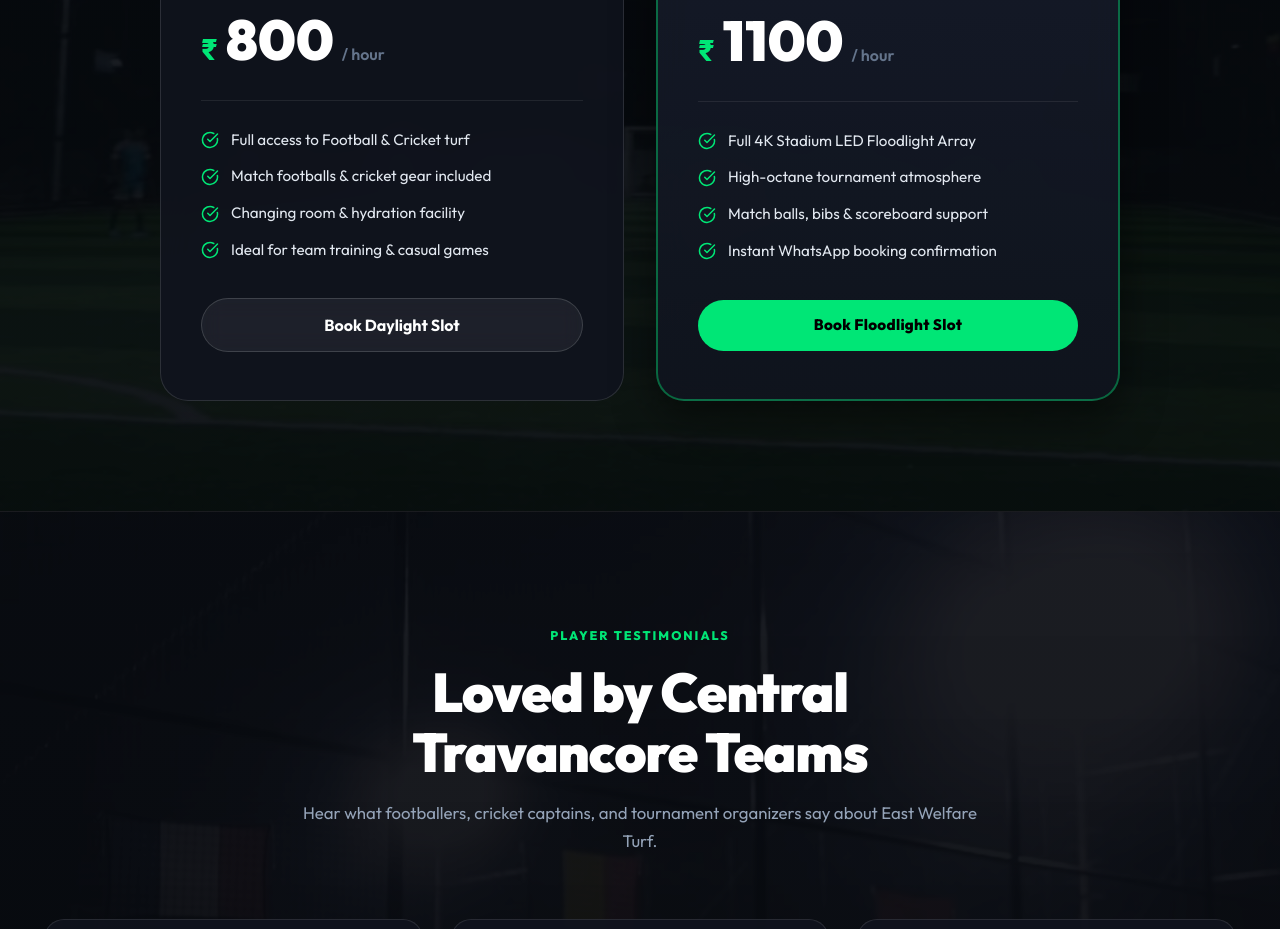
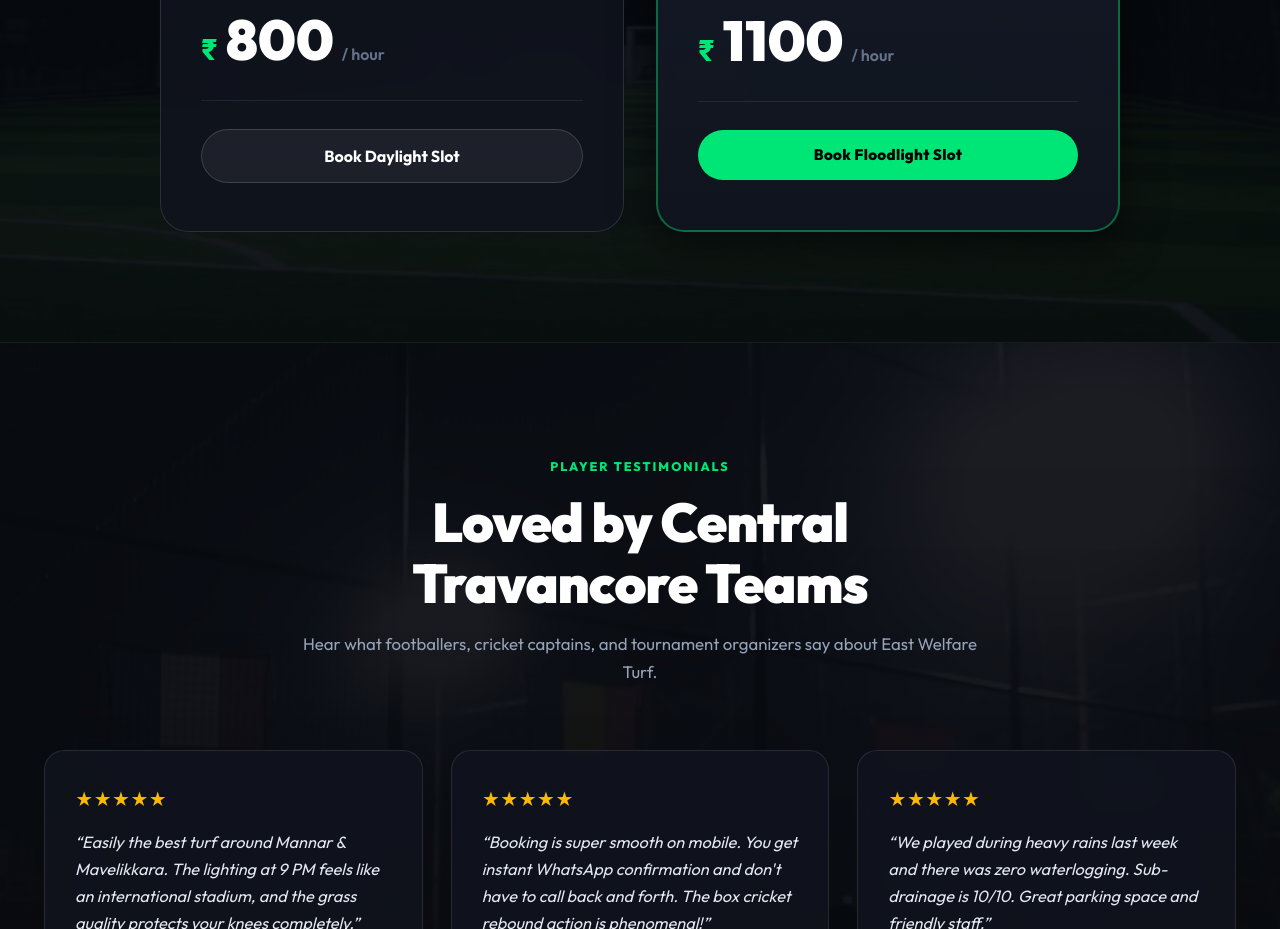
Before and after one commit to sreedevrajendran/TurfManagementSystem, a Next.js app: page / in a window 1280 px wide. Shown: the part 3340-4269 px from the top of the page. Built offline with nearby package versions, Linux system fonts and the light colour scheme; no server answers; the database is empty.

Commit message:
Remove feature bullet lists from pricing cards

```diff
--- a/src/app/page.tsx
+++ b/src/app/page.tsx
@@ -411,24 +411,6 @@
                 <span className={styles.pricePer}>/ hour</span>
               </div>
 
-              <ul className={styles.pricingFeaturesList}>
-                <li className={styles.pricingFeatureItem}>
-                  <CheckCircle size={18} color="#00E676" />
-                  <span>Full access to Football &amp; Cricket turf</span>
-                </li>
-                <li className={styles.pricingFeatureItem}>
-                  <CheckCircle size={18} color="#00E676" />
-                  <span>Match footballs &amp; cricket gear included</span>
-                </li>
-                <li className={styles.pricingFeatureItem}>
-                  <CheckCircle size={18} color="#00E676" />
-                  <span>Changing room &amp; hydration facility</span>
-                </li>
-                <li className={styles.pricingFeatureItem}>
-                  <CheckCircle size={18} color="#00E676" />
-                  <span>Ideal for team training &amp; casual games</span>
-                </li>
-              </ul>
 
               <Link href="/book" className="btn-secondary" style={{ width: '100%' }}>
                 Book Daylight Slot
@@ -448,24 +430,6 @@
                 <span className={styles.pricePer}>/ hour</span>
               </div>
 
-              <ul className={styles.pricingFeaturesList}>
-                <li className={styles.pricingFeatureItem}>
-                  <CheckCircle size={18} color="#00E676" />
-                  <span>Full 4K Stadium LED Floodlight Array</span>
-                </li>
-                <li className={styles.pricingFeatureItem}>
-                  <CheckCircle size={18} color="#00E676" />
-                  <span>High-octane tournament atmosphere</span>
-                </li>
-                <li className={styles.pricingFeatureItem}>
-                  <CheckCircle size={18} color="#00E676" />
-                  <span>Match balls, bibs &amp; scoreboard support</span>
-                </li>
-                <li className={styles.pricingFeatureItem}>
-                  <CheckCircle size={18} color="#00E676" />
-                  <span>Instant WhatsApp booking confirmation</span>
-                </li>
-              </ul>
 
               <Link href="/book" className="btn-primary" style={{ width: '100%' }}>
                 Book Floodlight Slot
```
